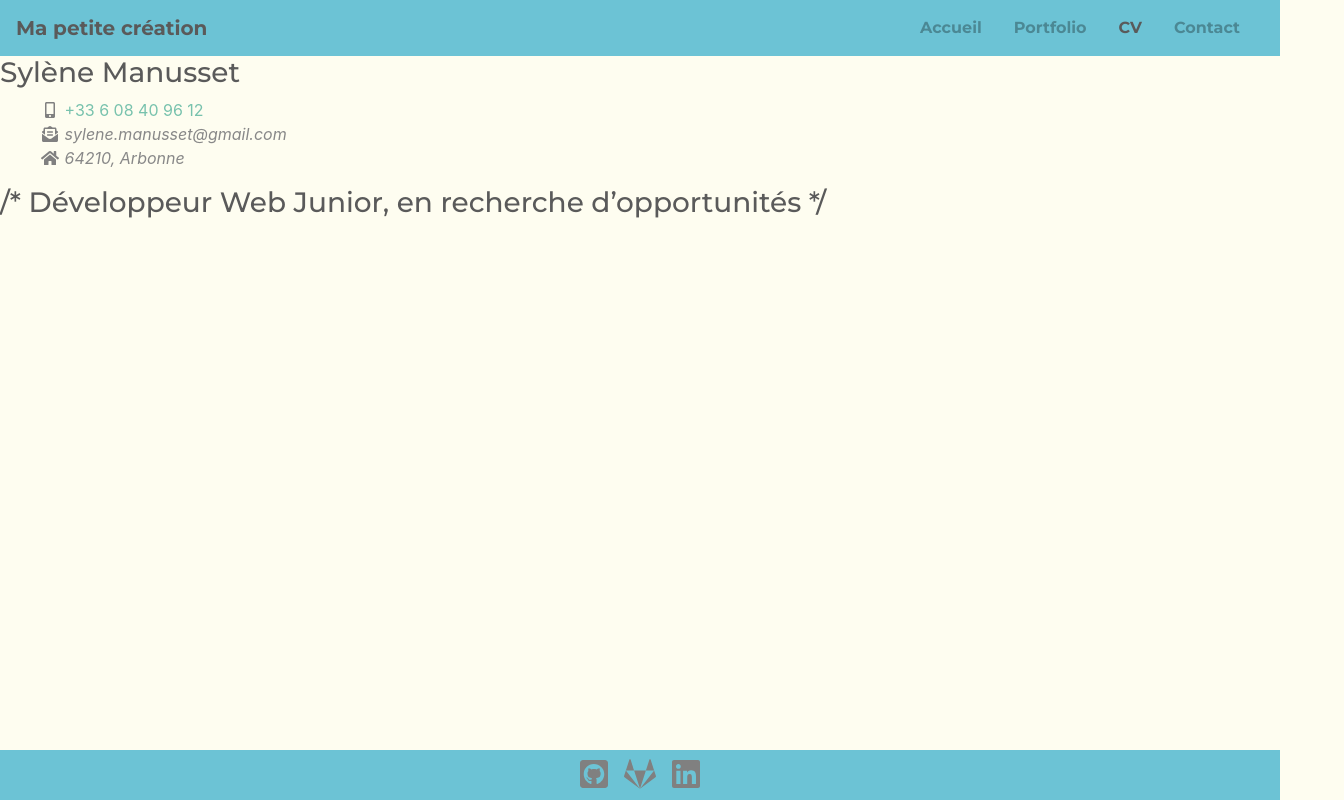
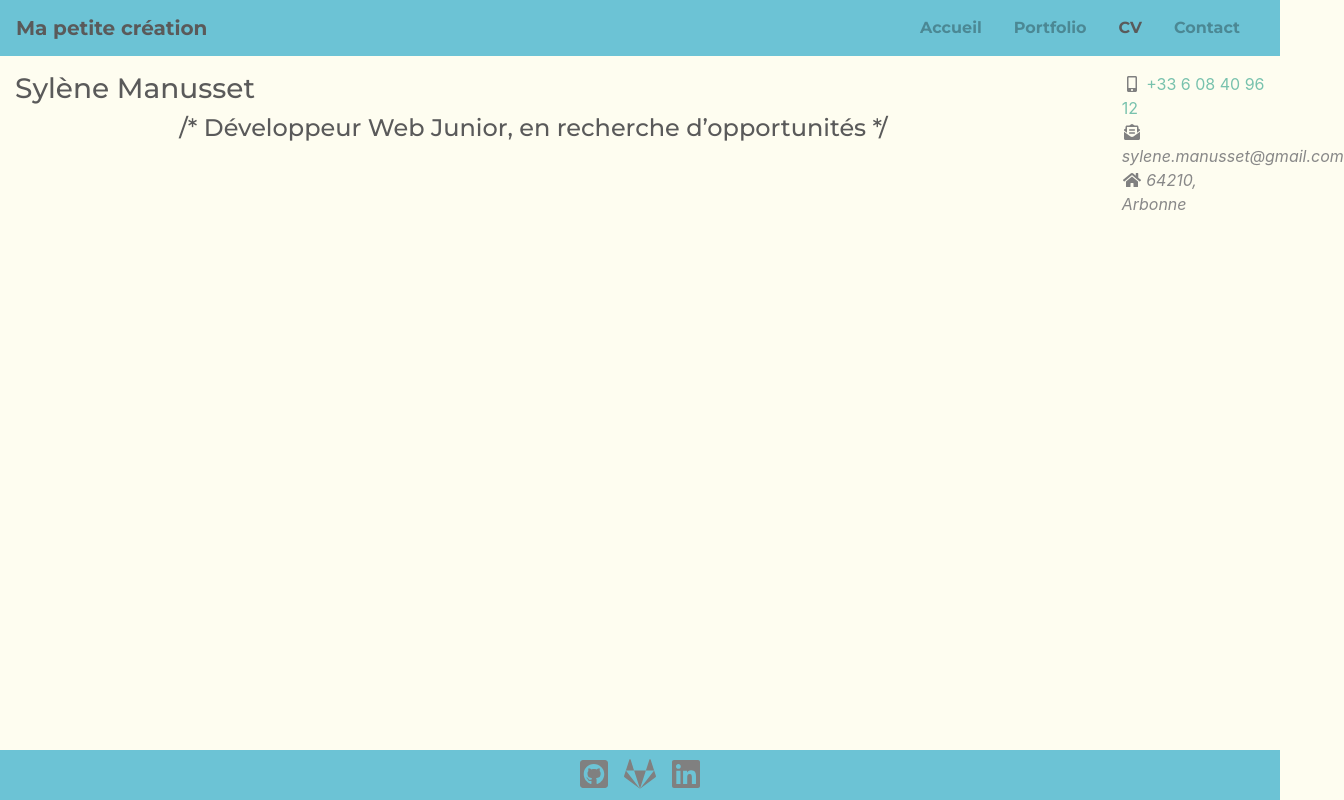
Before and after one commit to Zesysy/my-web-site, a Next.js app: page /resume in a window 1280 px wide. Shown: the whole page, 1344 px wide, since content can reach past the window. Built offline with nearby package versions, Linux system fonts and the light colour scheme.

Commit message:
[WIP] ResumeHeader formatting, the style will be seen later

```diff
--- a/components/ResumeHeader.jsx
+++ b/components/ResumeHeader.jsx
@@ -4,6 +4,7 @@
   faEnvelopeOpenText,
   faMobileAlt
 } from "@fortawesome/free-solid-svg-icons";
+import { Row, Col } from "reactstrap";
 
 const ResumeHeader = () => {
   const items = [
@@ -23,8 +24,15 @@
   ];
 
   return (
-    <>
+    <section>
+      <Row className="m-0 mt-3">
+        <Col lg="10">
           <h3>Sylène Manusset</h3>
+          <h4 className="text-center">
+            {"/*"} Développeur Web Junior, en recherche d’opportunités {"*/"}
+          </h4>
+        </Col>
+        <Col lg="2">
           <ul style={{ listStyle: "none" }}>
             {items.map((item, key) => (
               <li key={key}>
@@ -50,10 +58,9 @@
               </li>
             ))}
           </ul>
-      <h3>
-        {"/*"} Développeur Web Junior, en recherche d’opportunités {"*/"}
-      </h3>
-    </>
+        </Col>
+      </Row>
+    </section>
   );
 };
 
--- a/pages/index.js
+++ b/pages/index.js
@@ -3,9 +3,7 @@
 
 const Home = () => (
   <Layout>
-    <section>
-      <About />
-    </section>
+    <About />
   </Layout>
 );
 
```
Lines whose indentation alone changed are shown as unchanged.
